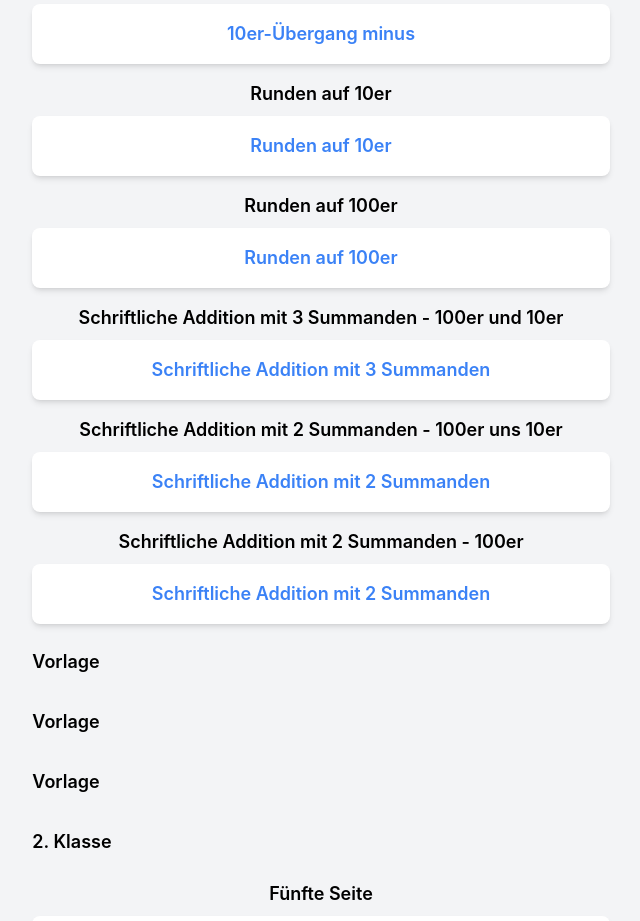
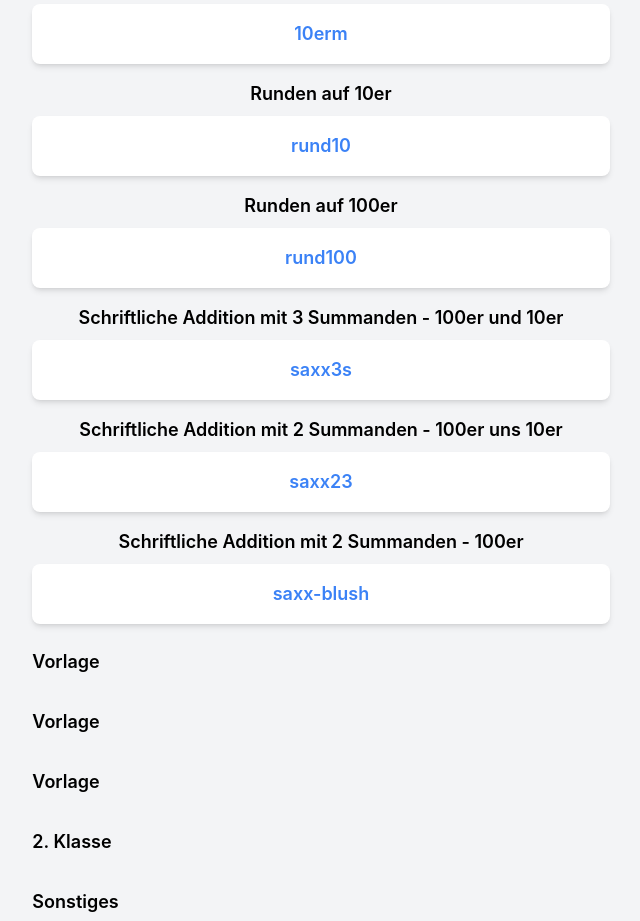
Before and after one commit to hssw24/hssw, a React (Create React App) app: page / in a window 1280 px wide. Shown: the part 180-1101 px from the top of the page, without its empty margins (319-959 px from the left). Built offline with nearby package versions, Linux system fonts and the light colour scheme.

Commit message:
Beschreibung der Änderungen

```diff
--- a/src/App.js
+++ b/src/App.js
@@ -3,19 +3,19 @@ import React from 'react';
 const App = () => {
   const links = [
     { label: '3. Klasse' },
-    { label: '10er-Übergang minus - Vorbereitung für "Schriftliche Subtraktion"', name: '10er-Übergang minus', url: 'https://10erm.vercel.app/' },
-    { label: 'Runden auf 10er', name: 'Runden auf 10er', url: 'https://rund10.vercel.app/' },
-    { label: 'Runden auf 100er', name: 'Runden auf 100er', url: 'https://rund100.vercel.app/' },
-    { label: 'Schriftliche Addition mit 3 Summanden - 100er und 10er', name: 'Schriftliche Addition mit 3 Summanden', url: 'https://saxx3s.vercel.app/' },
-    { label: 'Schriftliche Addition mit 2 Summanden - 100er uns 10er', name: 'Schriftliche Addition mit 2 Summanden', url: 'https://saxx23.vercel.app/' },
-    { label: 'Schriftliche Addition mit 2 Summanden - 100er', name: 'Schriftliche Addition mit 2 Summanden', url: 'https://saxx-blush.vercel.app/' },
+    { label: '10er-Übergang minus - Vorbereitung für "Schriftliche Subtraktion"', name: '10erm', url: 'https://10erm.vercel.app/' },
+    { label: 'Runden auf 10er', name: 'rund10', url: 'https://rund10.vercel.app/' },
+    { label: 'Runden auf 100er', name: 'rund100', url: 'https://rund100.vercel.app/' },
+    { label: 'Schriftliche Addition mit 3 Summanden - 100er und 10er', name: 'saxx3s', url: 'https://saxx3s.vercel.app/' },
+    { label: 'Schriftliche Addition mit 2 Summanden - 100er uns 10er', name: 'saxx23', url: 'https://saxx23.vercel.app/' },
+    { label: 'Schriftliche Addition mit 2 Summanden - 100er', name: 'saxx-blush', url: 'https://saxx-blush.vercel.app/' },
     { label: 'Vorlage', name: '', url: '' },
     { label: 'Vorlage', name: '', url: '' },
     { label: 'Vorlage', name: '', url: '' },
     { label: '2. Klasse' },
-    { label: 'Fünfte Seite', name: '10er-Übergang mit -', url: 'https://verliebte-zahlen.vercel.app/' },
+    { label: '', name: '', url: '' },
     { label: 'Sonstiges'},
-    { label: '6. Seite', name: 'Schriftliche Addition - 3 Summanden', url: 'https://verliebte-zahlen.vercel.app/' },
+    { label: '', name: '', url: '' },
 
 
     { label: 'Vorlage', name: '', url: '' },
```
